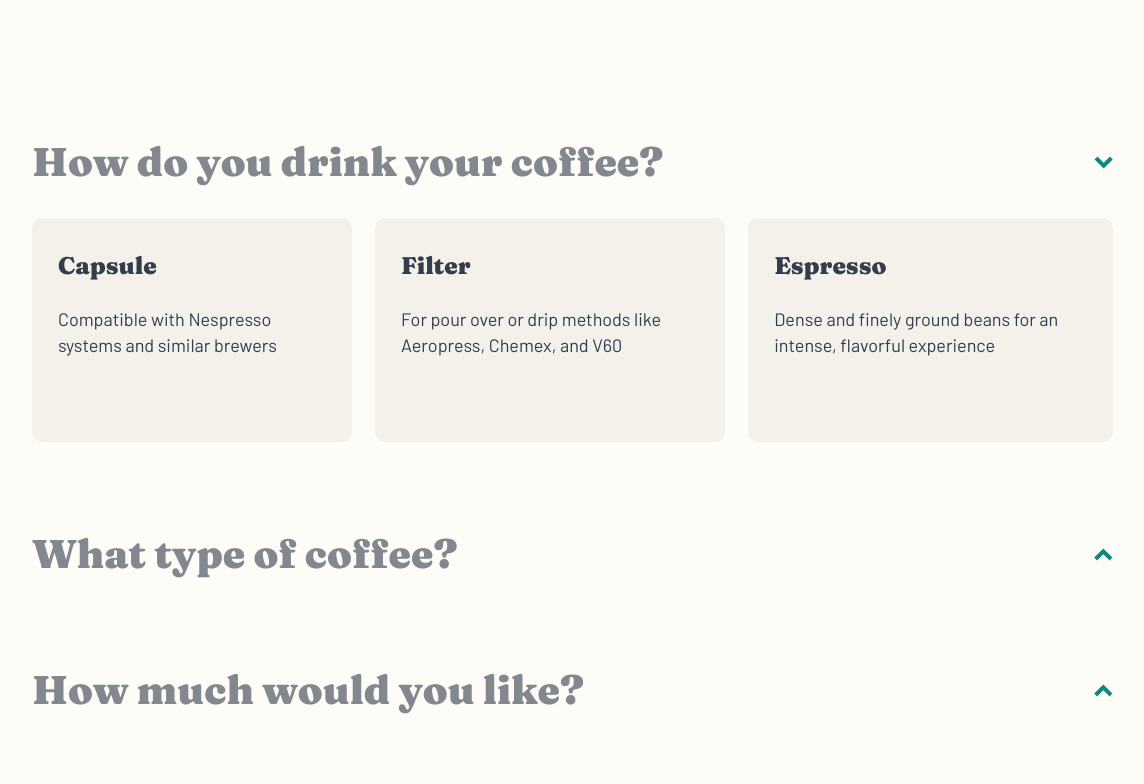
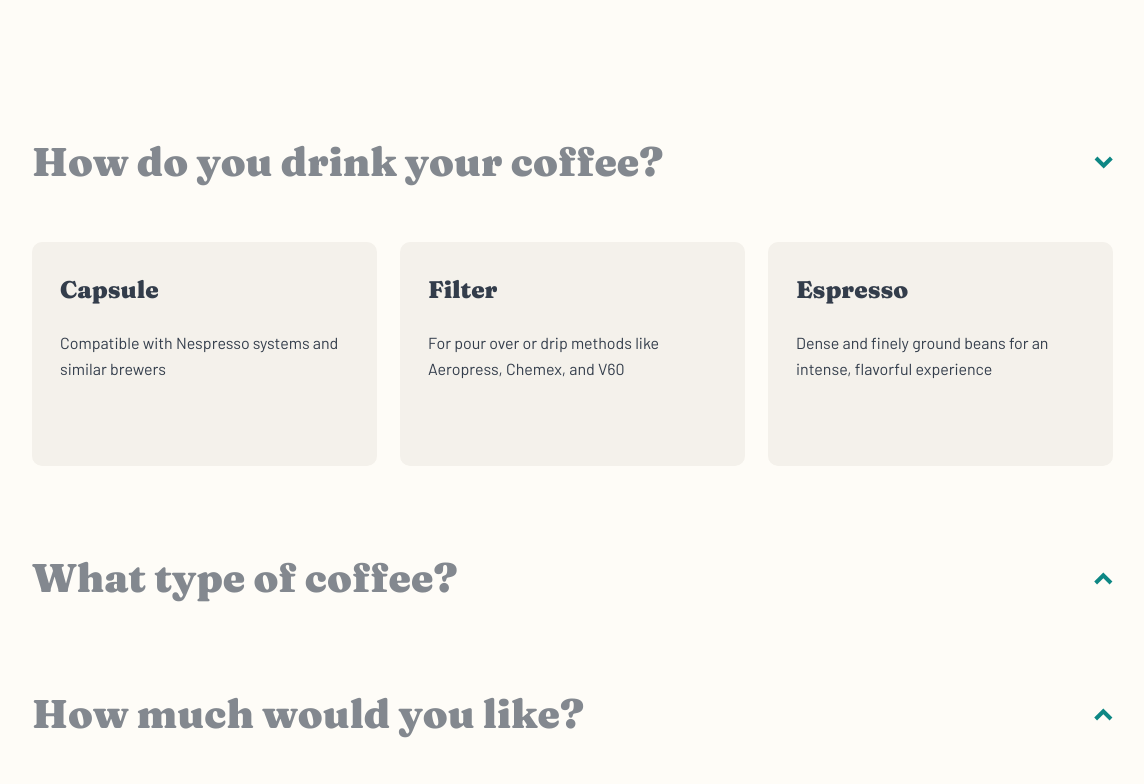
Before and after one commit to Lordyner/coffee-roasters, a Next.js app: page /subscribe in a window 1536 px wide. Shown: the part 1480-2264 px from the top of the page, without its empty margins (258-1402 px from the left). Built offline with nearby package versions, Linux system fonts and the light colour scheme.

Commit message:
Correct details over subscribe page

```diff
--- a/Components/QCMContainer.js
+++ b/Components/QCMContainer.js
@@ -9,6 +9,7 @@ const QCMContainer = ({ qcmList, onClickAnswer, nextQuestionToAnswerIndex, categ
     const { isDesktopResolution } = useContext(GlobalContext);
     return (
         <div className={`${classes.container} max-width`}>
+            <div className={classes.wrapper}>
                 {isDesktopResolution && <OrderNavigation qcmList={qcmList} nextQuestionToAnswerIndex={nextQuestionToAnswerIndex} />}
                 <div className={classes.qcmContainer}>
                     {qcmList.map((qcm, index) => (
@@ -16,6 +17,7 @@ const QCMContainer = ({ qcmList, onClickAnswer, nextQuestionToAnswerIndex, categ
                     ))}
                 </div>
                 <OrderSummary qcmList={qcmList} categorySelected={categorySelected} beanTypeSelected={beanTypeSelected} quantitySelected={quantitySelected} groundingMethodSelected={groundingMethodSelected} frequencySelected={frequencySelected} />
+            </div>
 
         </div>
     );
--- a/Components/QCMContainer.module.css
+++ b/Components/QCMContainer.module.css
@@ -4,14 +4,18 @@
     gap: 6rem;
 }
 
-.container {
+.container {}
+
+.wrapper {
     display: flex;
     flex-direction: column;
     gap: 7.5rem;
 }
 
 @media screen and (min-width: 1440px) {
-    .container {
+    .container {}
+
+    .wrapper {
         display: grid;
         grid-template-areas:
             'navigation qcmContainer'
--- a/Components/UI/OrderNavigation.module.css
+++ b/Components/UI/OrderNavigation.module.css
@@ -42,8 +42,17 @@
     font-size: 1.5rem;
     line-height: 2rem;
     font-family: 'FrauncesBlack';
+
+    opacity: .4;
+}
+
+.number {
     color: var(--grey);
-    opacity: .4;
+
+}
+
+.text {
+    color: var(--secondary-color);
 }
 
 
--- a/Components/UI/QCM.module.css
+++ b/Components/UI/QCM.module.css
@@ -53,6 +53,8 @@
     background-color: #F4F1EB;
     color: var(--secondary-color);
     border-radius: 10px;
+    font-size: 1rem;
+    line-height: 1.625rem;
 }
 
 .answer:hover {
@@ -77,8 +79,14 @@
 
 @media (min-width: 768px) {
     .answers {
-        flex-direction: row;
+        display: grid;
+        grid-template-columns: 1fr 1fr 1fr;
+
         gap: 0.625rem;
+    }
+
+    .qcm {
+        gap: 2.5rem;
     }
 
     .answer {
@@ -95,6 +103,8 @@
 @media (min-width: 1440px) {
     .qcm {
         cursor: pointer;
+        gap: 3.5rem;
+
     }
 
     .header h3 {
@@ -109,4 +119,9 @@
     .answers {
         gap: 1.4375rem;
     }
+
+    .answer {
+        padding-left: 1.75rem;
+        padding-right: 1.75rem;
+    }
 }
```
Lines whose indentation alone changed are shown as unchanged.
